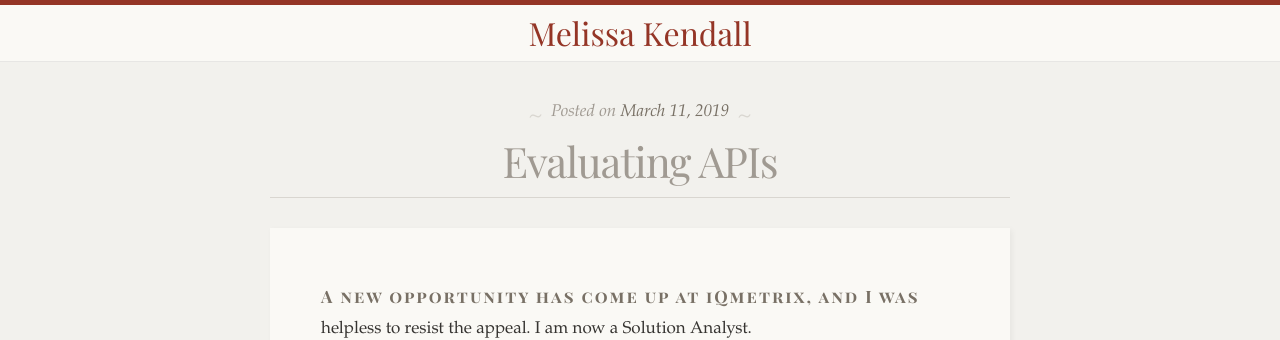
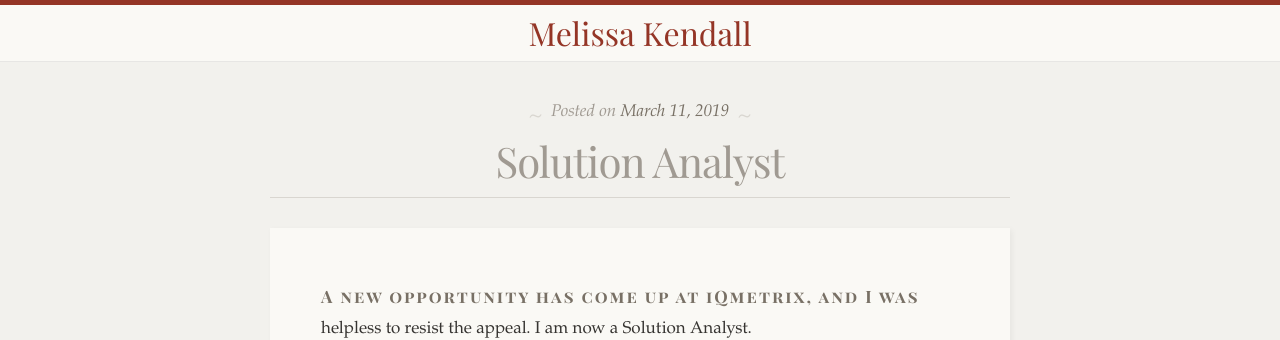
Before and after one commit to melissakendall/melissakendall.github.io, a Jekyll site: the page built from _posts/2019-03-11-New-Title.markdown, in a window 1280 px wide. Shown: the top 340 px of the page. Built offline with Jekyll 4.4.1, drawn with Linux system fonts in a browser that asks for light colours; some web fonts are replaced.

Commit message:
Change post title

```diff
--- a/_posts/2019-03-11-New-Title.markdown
+++ b/_posts/2019-03-11-New-Title.markdown
@@ -1,6 +1,6 @@
 ---
 layout: post
-title:  "Evaluating APIs"
+title:  "Solution Analyst"
 date:   2019-03-11
 categories: [ BusinessAnalysis ]
 tags: [ ]
```
